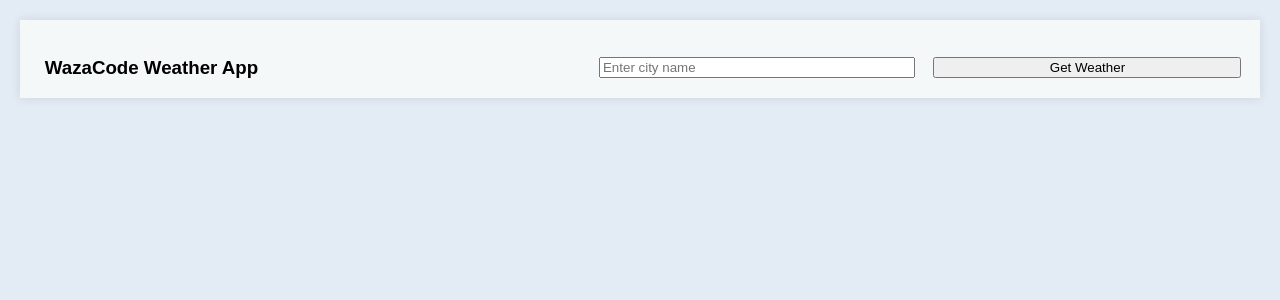
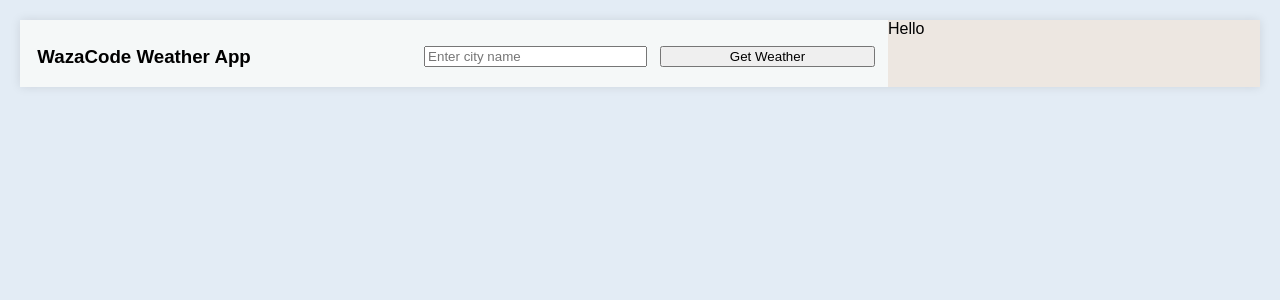
Before and after one commit to ishimwepati/Weather-App-React, a React (Create React App) app: page / in a window 1280 px wide. Shown: the top 300 px of the page. Built offline with nearby package versions, Linux system fonts and the light colour scheme; no server answers.

Commit message:
Paragraph added

```diff
--- a/src/App.js
+++ b/src/App.js
@@ -140,7 +140,9 @@ function App() {
         )}
       </div>
       </div>
-
+      <div className='left'>
+        Hello
+      </div>
     </div>
   );
 }
```
